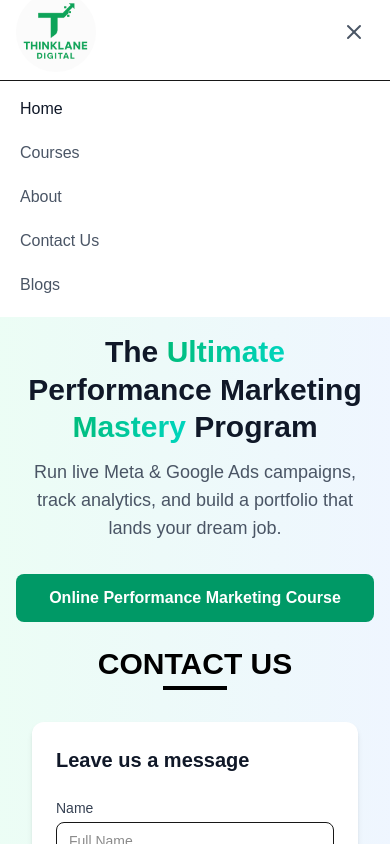
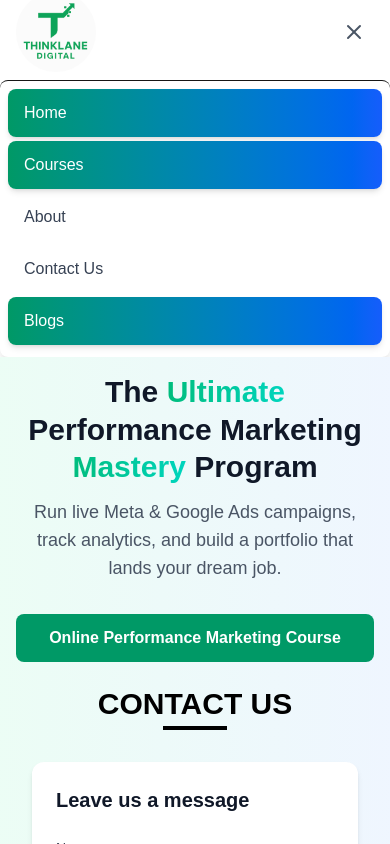
Before and after one commit to ManishVerma0000/think-lane, a Next.js app: page / in a window 390 px wide. Both pictures are taken after a click on the button 354 px from the left and 32 px from the top of the page. Shown: the top 844 px of the page. Built offline with nearby package versions, Linux system fonts and the light colour scheme.

Commit message:
update the code for the navigatiosn

```diff
--- a/src/components/TopNavigation.tsx
+++ b/src/components/TopNavigation.tsx
@@ -2,15 +2,21 @@
 import { Menu, X } from "lucide-react";
 import Image from "next/image";
 import Link from "next/link";
-import { useRouter } from "next/navigation";
+import { usePathname, useRouter } from "next/navigation";
 import { useState } from "react";
 
 export default function TopNavigations() {
      const [isMenuOpen, setIsMenuOpen] = useState(false);
-     const router=useRouter()
-     function RedirectToHome(){
-      router.push('/')
-     }
+       const pathname = usePathname();
+
+
+     const navItems = [
+  { name: "Home", href: "/" },
+  { name: "Courses", href: "/" },
+  { name: "About", href: "/about-us" },
+  { name: "Contact Us", href: "/contact-us" },
+  { name: "Blogs", href: "/" },
+];
   return (
     <>
       <nav className="bg-white shadow-sm">
@@ -74,40 +80,26 @@ export default function TopNavigations() {
           </div>
         </div>
 
-        {/* Mobile Navigation */}
         {isMenuOpen && (
-          <div className="md:hidden bg-white border-t mt-4">
+        <div className="bg-white border-t mt-4 shadow-lg rounded-lg">
           <div className="px-2 pt-2 pb-3 space-y-1 sm:px-3">
+            {navItems.map((item) => {
+              const isActive = pathname === item.href;
+              return (
                 <a
-                href="/"
-                className="text-gray-900 block px-3 py-2 text-base font-medium"
+                  key={item.name}
+                  href={item.href}
+                  className={`block px-4 py-3 rounded-lg text-base font-medium transition-all duration-200
+                    ${
+                      isActive
+                        ? "bg-gradient-to-r from-emerald-600 to-blue-600 text-white shadow-md"
+                        : "text-gray-700 hover:bg-gray-100"
+                    }`}
                 >
-                Home
+                  {item.name}
                 </a>
-              <a
-                href="/"
-                className="text-gray-600 block px-3 py-2 text-base font-medium"
-              >
-                Courses
-              </a>
-              <a
-                href="/about-us"
-                className="text-gray-600 block px-3 py-2 text-base font-medium"
-              >
-                About
-              </a>
-              <a
-                href="/contact-us"
-                className="text-gray-600 block px-3 py-2 text-base font-medium"
-              >
-                Contact Us
-              </a>
-              <a
-                href="/contact-us"
-                className="text-gray-600 block px-3 py-2 text-base font-medium"
-              >
-                Blogs
-              </a>
+              );
+            })}
              </div>
         </div>
       )}
```
Lines whose indentation alone changed are shown as unchanged.
